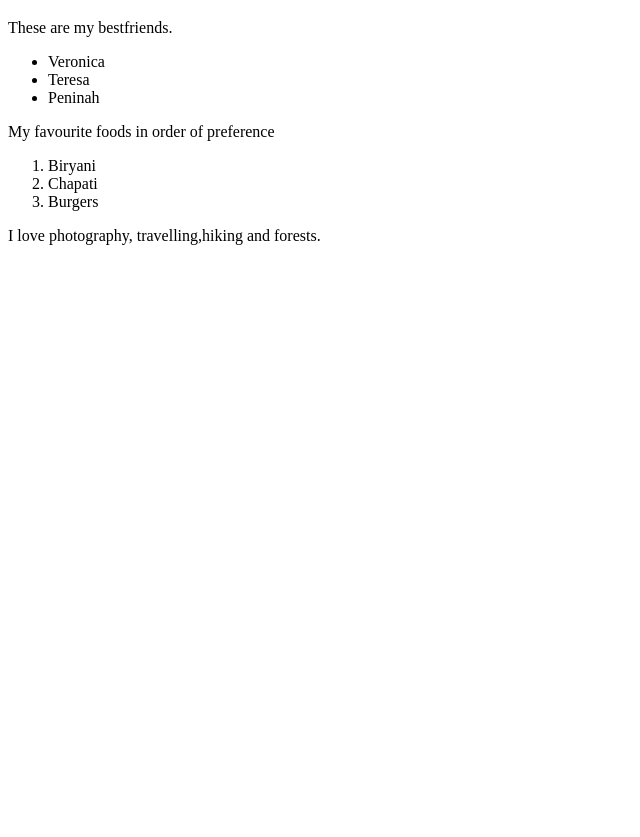
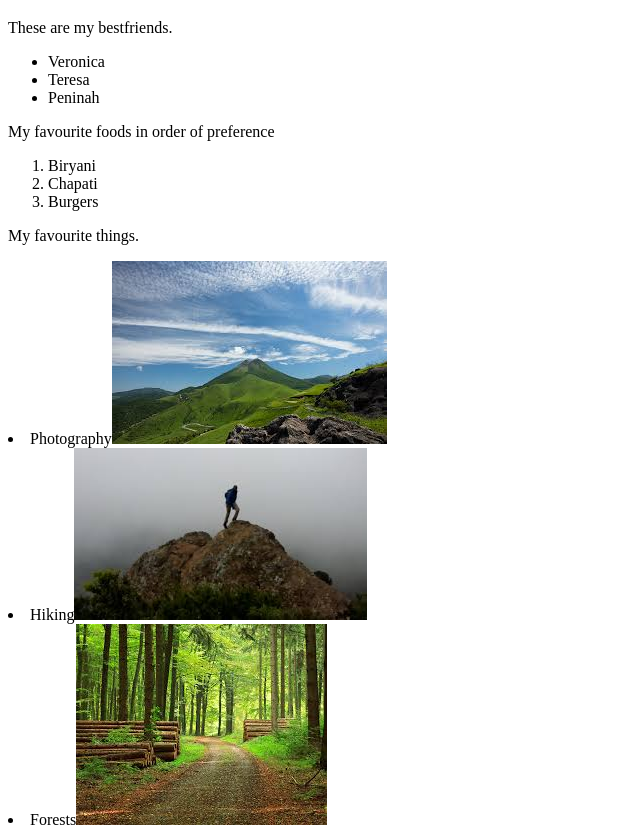
Before and after one commit to lilian94-hub/my-first-webpage, a plain HTML site: page my-favourite-things.html in a window 1280 px wide. Shown: the part 61-898 px from the top of the page, without its empty margins (0-640 px from the left). Before the commit the page ends 800 px from the top, so only its background shows below. Drawn offline with Linux system fonts and the light colour scheme.

Commit message:
add images to my webpage

```diff
--- a/my-favourite-things.html
+++ b/my-favourite-things.html
@@ -19,6 +19,9 @@
         <li>Chapati</li>
         <li>Burgers</li>
     </ol>
-    <p>I love photography, travelling,hiking and forests.</p>
+    <p>My favourite things.</p>
+    <li>Photography<img src="landscape.jpeg" alt="A photo of the landscape"></li>
+    <li>Hiking<img src="hiking.jpeg" alt= "Aphoto of a hiker"></li>
+    <li>Forests<img src="forest.jpeg" alt= " A photo of the forest"></li>
 </body>
 </html>
```
Also changed, not shown: forest.jpeg (added), hiking.jpeg (added), landscape.jpeg (added).
